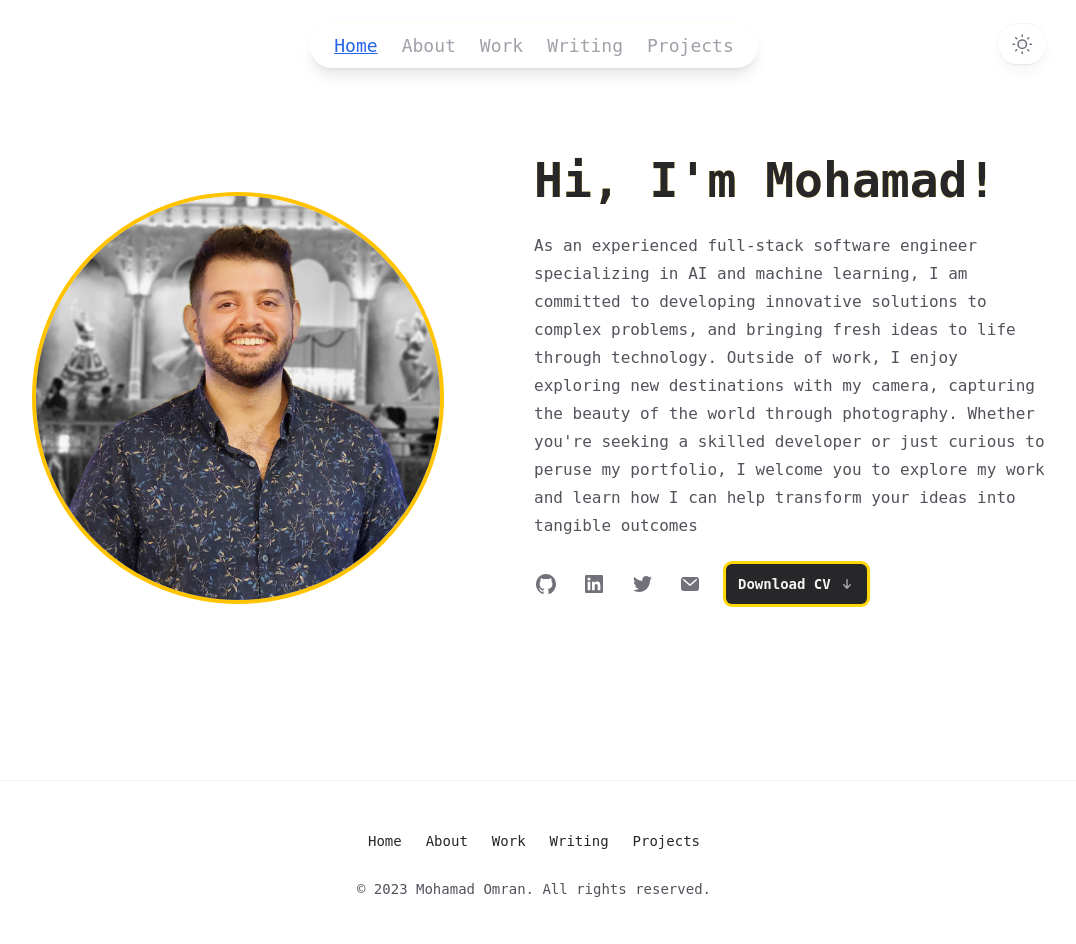
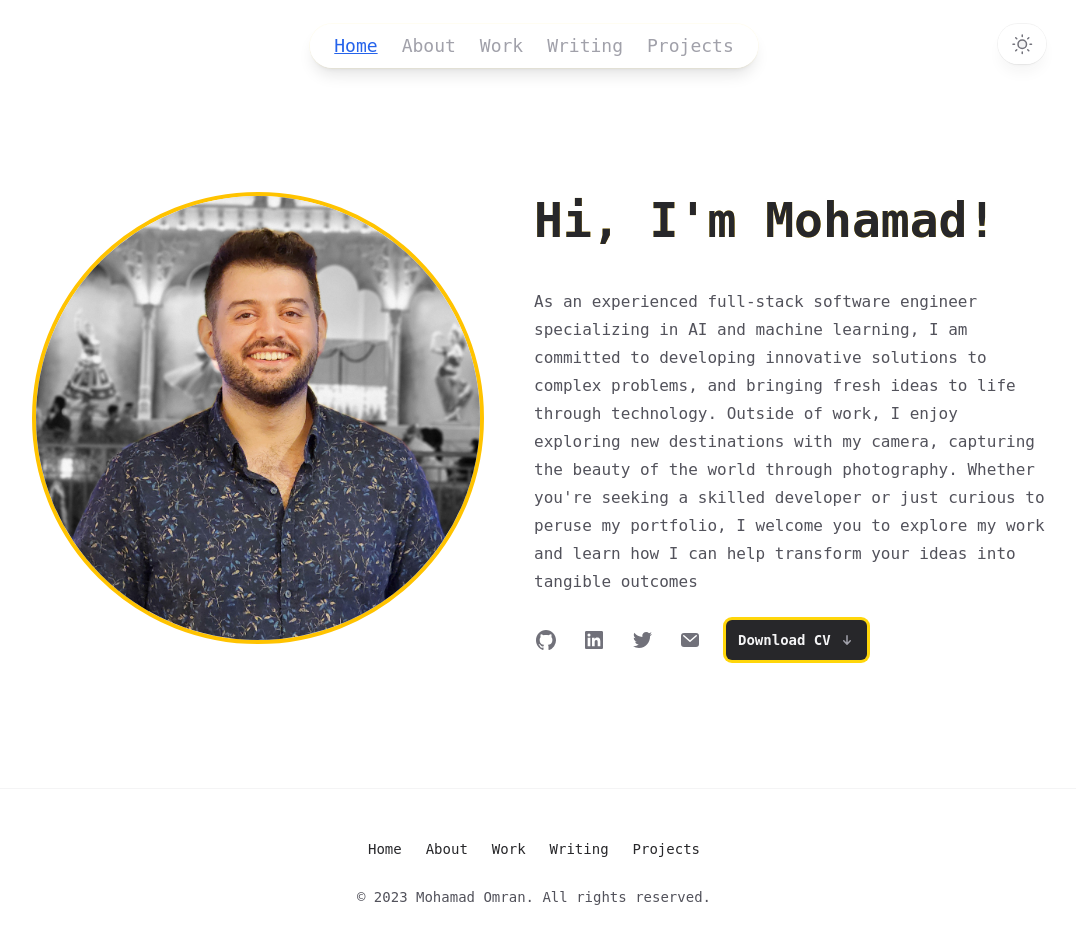
Before and after one commit to mohamadomran/portfolio, a Next.js app: page / in a window 1280 px wide. Shown: the top 944 px of the page, without its empty margins (106-1182 px from the left). Built offline with nearby package versions, Linux system fonts and the light colour scheme; no server answers.

Commit message:
fix: refactored header

```diff
--- a/pages/index.tsx
+++ b/pages/index.tsx
@@ -1,20 +1,81 @@
 import React from 'react';
 import Head from 'next/head';
 import Image from 'next/image';
+
 import { Container } from '@/components/Container';
 import {
-GitHubIcon,
-LinkedInIcon,
-TwitterIcon,
+    GitHubIcon,
+    LinkedInIcon,
+    TwitterIcon,
 } from '@/components/icons/SocialIcons';
 import { MailIcon } from '@/components/icons/MailIcon';
-
 import { SocialLink } from '@/components/ui/SocialLink';
+import { ArrowDownIcon } from '@/components/icons/ArrowDownIcon';
+import { Button } from '@/components/ui/Button';
 
 import { SEO_DESCRIPTION, SEO_TITLE, SOCIAL_LINKS } from '@/Utils/constants';
 import avatar from '@/public/static/images/avatar.png';
-import { Button } from '@/components/ui/Button';
-import { ArrowDownIcon } from '@/components/icons/ArrowDownIcon';
+
+const Avatar = () => (
+    <div className='md:mt-10 md:pr-10'>
+        <div className='mx-auto max-w-xs px-2.5 lg:mx-0 lg:max-w-none'>
+            <Image
+                src={avatar}
+                alt=''
+                sizes='(min-width: 1024px) 32rem, 20rem'
+                className='aspect-square w-full rounded-full border-4 border-mustard-500 bg-zinc-100 object-cover shadow-inner dark:bg-zinc-800'
+                placeholder='blur'
+            />
+        </div>
+    </div>
+);
+
+const Intro = () => (
+    <div className='max-w-3xl'>
+        <h1 className='dark:sky-300 bg-gradient-to-r from-mustard-500 to-mustard-300 bg-clip-text text-center text-5xl font-bold text-zinc-800 dark:text-transparent sm:text-left md:text-5xl mt-10'>
+            Hi, I&apos;m Mohamad!
+        </h1>
+        <p className='mt-4 max-w-2xl text-base text-zinc-600 dark:text-white sm:mt-10 text-center md:text-left'>
+            As an experienced full-stack software engineer specializing in AI
+            and machine learning, I am committed to developing innovative
+            solutions to complex problems, and bringing fresh ideas to life
+            through technology. Outside of work, I enjoy exploring new
+            destinations with my camera, capturing the beauty of the world
+            through photography. Whether you&apos;re seeking a skilled developer
+            or just curious to peruse my portfolio, I welcome you to explore my
+            work and learn how I can help transform your ideas into tangible
+            outcomes
+        </p>
+        <div className='flex items-center gap-6'>
+            <SocialLink
+                href={SOCIAL_LINKS.GITHUB}
+                ariaLabel='Follow on GitHub'
+                icon={GitHubIcon}
+            />
+            <SocialLink
+                href={SOCIAL_LINKS.LINKEDIN}
+                ariaLabel='Follow on LinkedIn'
+                icon={LinkedInIcon}
+            />
+            <SocialLink
+                href={SOCIAL_LINKS.TWITTER}
+                ariaLabel='Follow on Twitter'
+                icon={TwitterIcon}
+            />
+            <SocialLink
+                href={SOCIAL_LINKS.EMAIL}
+                ariaLabel='Send me an Email'
+                icon={MailIcon}
+            />
+            <Button
+                href={SOCIAL_LINKS.CV}
+                className='text-white-100 group mt-6 ring ring-mustard-300 hover:bg-mustard-500 hover:text-black-950 dark:hover:bg-mustard-500'>
+                Download CV
+                <ArrowDownIcon className='h-4 w-4 stroke-zinc-400 group-active:stroke-zinc-600 dark:group-hover:stroke-zinc-50 dark:group-active:stroke-zinc-50' />
+            </Button>
+        </div>
+    </div>
+);
 
 export default function Home() {
     return (
@@ -44,66 +105,10 @@ export default function Home() {
                 />
             </Head>
 
-            <Container className='mt-9'>
-                <div className='grid grid-cols-1 gap-y-16 lg:grid-cols-2 lg:grid-rows-[auto_1fr] lg:gap-y-12'>
-                    <div className='lg:pr-20 lg:mt-10'>
-                        <div className='max-w-xs px-2.5 lg:max-w-none'>
-                            <Image
-                                src={avatar}
-                                alt=''
-                                sizes='(min-width: 1024px) 32rem, 20rem'
-                                className='aspect-square shadow-inner rounded-full bg-zinc-100 object-cover dark:bg-zinc-800 border-4 border-mustard-500'
-                                placeholder='blur'
-                            />
-                        </div>
-                    </div>
-
-                    <div className='max-w-4xl'>
-                        <h1 className='text-5xl font-bold text-zinc-800 dark:sky-300 sm:text-5xl bg-clip-text dark:text-transparent bg-gradient-to-r from-mustard-500 to-mustard-300'>
-                            Hi, I&apos;m Mohamad!
-                        </h1>
-                        <p className='max-w-2xl text-l mt-6 text-base text-zinc-600 dark:text-white'>
-                            As an experienced full-stack software engineer
-                            specializing in AI and machine learning, I am
-                            committed to developing innovative solutions to
-                            complex problems, and bringing fresh ideas to life
-                            through technology. Outside of work, I enjoy
-                            exploring new destinations with my camera, capturing
-                            the beauty of the world through photography. Whether
-                            you&apos;re seeking a skilled developer or just
-                            curious to peruse my portfolio, I welcome you to
-                            explore my work and learn how I can help transform
-                            your ideas into tangible outcomes
-                        </p>
-                        <div className='flex gap-6 items-center'>
-                            <SocialLink
-                                href={SOCIAL_LINKS.GITHUB}
-                                ariaLabel='Follow on GitHub'
-                                icon={GitHubIcon}
-                            />
-                            <SocialLink
-                                href={SOCIAL_LINKS.LINKEDIN}
-                                ariaLabel='Follow on LinkedIn'
-                                icon={LinkedInIcon}
-                            />
-                            <SocialLink
-                                href={SOCIAL_LINKS.TWITTER}
-                                ariaLabel='Follow on Twitter'
-                                icon={TwitterIcon}
-                            />
-                            <SocialLink
-                                href={SOCIAL_LINKS.EMAIL}
-                                ariaLabel='Send me an Email'
-                                icon={MailIcon}
-                            />
-                            <Button
-                                href={SOCIAL_LINKS.CV}
-                                className='group mt-6 hover:bg-mustard-500 dark:hover:bg-mustard-500 text-white-100 hover:text-black-950 ring ring-mustard-300'>
-                                Download CV
-                                <ArrowDownIcon className='h-4 w-4 stroke-zinc-400 group-active:stroke-zinc-600 dark:group-hover:stroke-zinc-50 dark:group-active:stroke-zinc-50' />
-                            </Button>
-                        </div>
-                    </div>
+            <Container className='mx-4 mt-9'>
+                <div className='grid grid-cols-1 md:grid-cols-2 md:grid-rows-[auto_1fr]'>
+                    <Avatar />
+                    <Intro />
                 </div>
             </Container>
         </>
```
